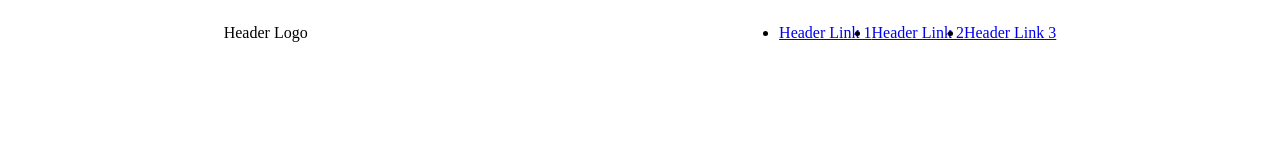
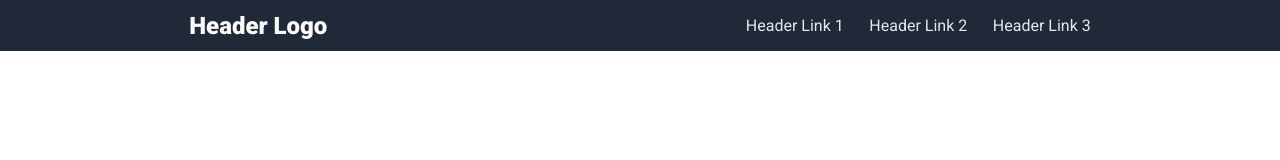
Before and after one commit to sherm-b/odin-landing-page, a plain HTML site: page index.html in a window 1280 px wide. Drawn offline with Linux system fonts and the light colour scheme.

Commit message:
Finish header styling

```diff
--- a/styles.css
+++ b/styles.css
@@ -1,9 +1,32 @@
+body {
+    font-family: Roboto, sans-serif;
+    margin: 0;
+}
+
 .header {
     display: flex;
     align-items: center;
     justify-content: space-around;
+    background-color: #1f2937;
+
+}
+
+.logo {
+    padding: 0 1vw;
+    font-size: 24px;
+    font-weight: 800;
+    color: #f9faf8
 }
 
 .header-links {
     display: flex;
+    list-style: none;
 }
+
+.header-links a {
+    text-decoration: none;
+    padding: 0 1vw;
+    color: #e5e7eb;
+    size: 18px;
+    font-weight: 400;
+}
```
